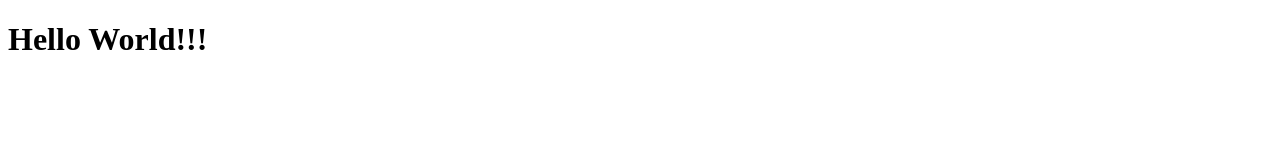
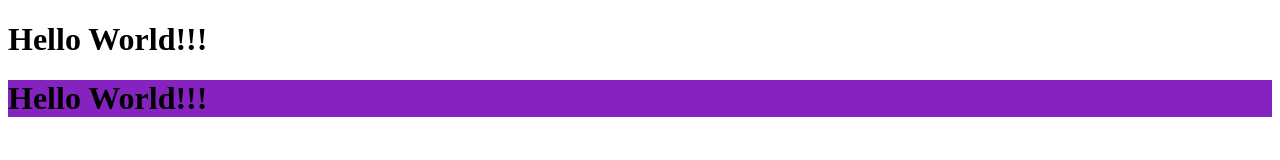
Before and after one commit to Ndzedzenyuy/MyFirstProject, a plain HTML site: page index.html in a window 1280 px wide. Drawn offline with Linux system fonts and the light colour scheme.

Commit message:
MyFirstProject

```diff
--- a/index.html
+++ b/index.html
@@ -12,4 +12,11 @@
     </h1>
 
 </body>
+<h1 style="background-color:rgb(134, 35, 192);">
+    Hello World!!!
+</h1>
+
+
+
+
 </html>
```
